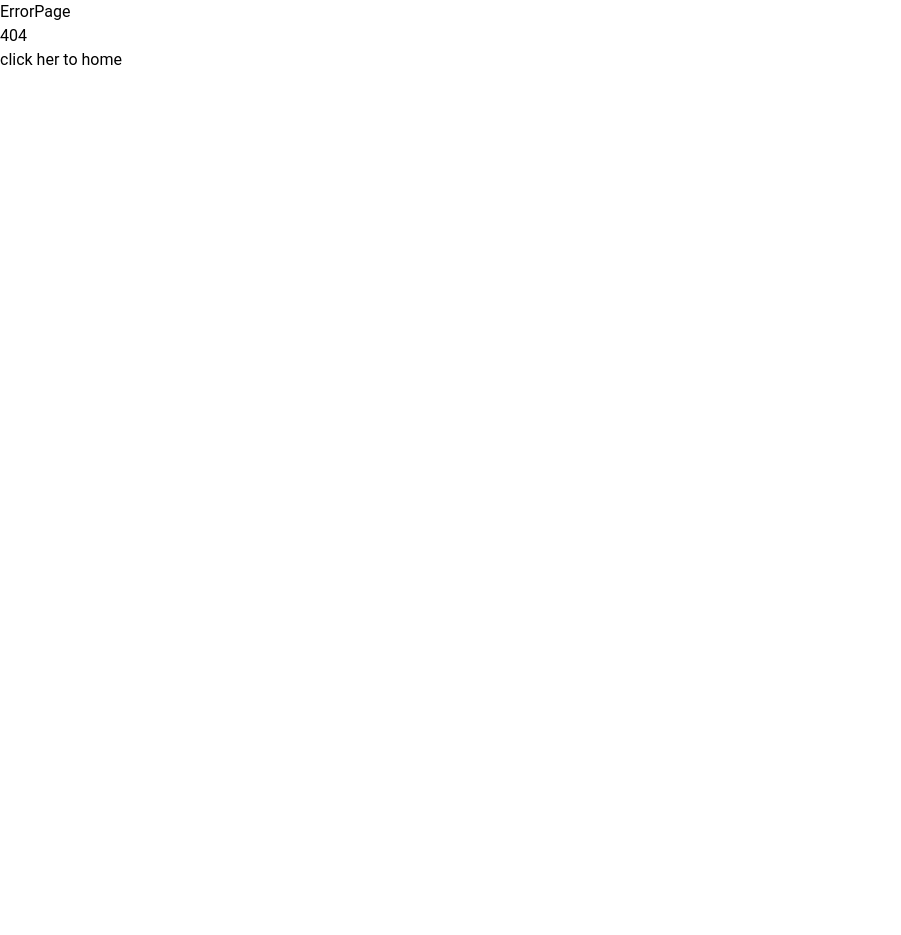
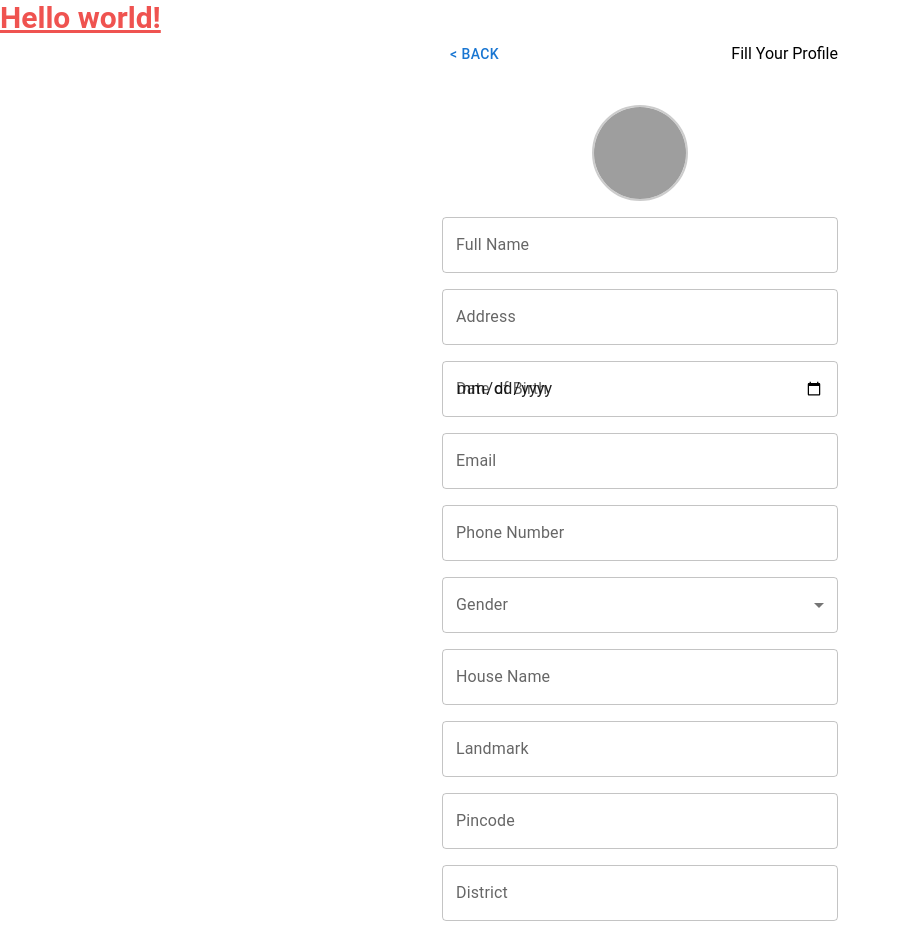
Before and after one commit to RJRYT/SC-MERN, a React (Vite) app in the folder client/: page /fillprofile in a window 1280 px wide. Before the commit this address had no page. Shown: the top 935 px of the page, without its empty margins (0-901 px from the left). Before the commit the page ends 800 px from the top, so only its background shows below. Built offline with nearby package versions, Linux system fonts and the light colour scheme; grey boxes are pictures that could not be loaded; the HTML template or start-up script is replaced by a standard one.

Commit message:
fillprofile/congratulation

```diff
--- a/client/index.html
+++ b/client/index.html
@@ -4,7 +4,7 @@
     <meta charset="UTF-8" />
     <link rel="icon" type="image/svg+xml" href="/vite.svg" />
     <meta name="viewport" content="width=device-width, initial-scale=1.0" />
-    <title>Service Connect</title>
+    <title></title>
   </head>
   <body>
     <div id="root"></div>
--- a/client/package.json
+++ b/client/package.json
@@ -10,7 +10,10 @@
     "preview": "vite preview"
   },
   "dependencies": {
+    "@emotion/react": "^11.14.0",
+    "@emotion/styled": "^11.14.0",
     "@material-tailwind/react": "^2.1.10",
+    "@mui/material": "^6.3.0",
     "react": "^18.3.1",
     "react-dom": "^18.3.1",
     "react-router-dom": "^7.1.1"
--- a/client/src/App.jsx
+++ b/client/src/App.jsx
@@ -1,5 +1,5 @@
-import { RouterProvider } from 'react-router-dom';
-import { router } from './routes/Router';
+import { RouterProvider } from "react-router-dom";
+import { router } from "./routes/Router";
 
 function App() {
   return (
--- /dev/null
+++ b/client/src/pages/root/CongratulationPage.jsx
@@ -0,0 +1,26 @@
+
+import React from 'react';
+
+export const CongratulationsPage = () => {
+  return (
+    <div className="flex items-center justify-center min-h-screen bg-gray-900">
+      <div className="bg-white rounded-xl shadow-lg p-6 text-center max-w-sm w-full">
+
+        <div className="relative mb-4">
+          <img
+            src="https://via.placeholder.com/150"
+            alt="Profile Avatar"
+            className="w-20 h-20 mx-auto rounded-full border-4 border-yellow-400"
+          />
+          <div className="absolute top-0 right-0 w-6 h-6 bg-red-500 rounded-full transform translate-x-1/2 -translate-y-1/2"></div>
+          <div className="absolute bottom-0 left-0 w-4 h-4 bg-blue-500 rounded-full transform -translate-x-1/2 translate-y-1/2"></div>
+        </div>
+        <h1 className="text-2xl font-bold text-gray-800 mb-2">Congratulations</h1>
+        <p className="text-gray-600">
+          Your Account is Ready to Use
+        </p>
+
+      </div>
+    </div>
+  );
+};
--- /dev/null
+++ b/client/src/pages/root/FillProfile.jsx
@@ -0,0 +1,106 @@
+import React from "react";
+import {
+  TextField,
+  Button,
+  Avatar,
+  Box,
+  Container,
+  MenuItem,
+} from "@mui/material";
+
+export const FillProfile = () => {
+  return (
+    <Container component="main" maxWidth="xs">
+      <Box
+        sx={{
+          display: "flex",
+          alignItems: "center",
+          justifyContent: "space-between",
+          mb: 4,
+        }}
+      >
+        <Button variant="text">{"<"} Back</Button>
+        <h1>Fill Your Profile</h1>
+      </Box>
+
+      <form>
+        <Box sx={{ display: "flex", justifyContent: "center", mb: 2 }}>
+          <Avatar
+            alt="Avatar"
+            src="/path-to-avatar-placeholder.png"
+            sx={{ width: 96, height: 96, border: "2px solid #ccc" }}
+          />
+        </Box>
+
+        <TextField
+          label="Full Name"
+          variant="outlined"
+          fullWidth
+          sx={{ mb: 2 }}
+        />
+        <TextField
+          label="Address"
+          variant="outlined"
+          fullWidth
+          sx={{ mb: 2 }}
+        />
+        <TextField
+          label="Date of Birth"
+          type="date"
+          variant="outlined"
+          fullWidth
+          sx={{ mb: 2 }}
+        />
+        <TextField label="Email" variant="outlined" fullWidth sx={{ mb: 2 }} />
+        <TextField
+          label="Phone Number"
+          variant="outlined"
+          fullWidth
+          sx={{ mb: 2 }}
+        />
+
+        <TextField
+          select
+          label="Gender"
+          variant="outlined"
+          fullWidth
+          sx={{ mb: 2 }}
+        >
+          <MenuItem value="">Gender</MenuItem>
+          <MenuItem value="male">Male</MenuItem>
+          <MenuItem value="female">Female</MenuItem>
+        </TextField>
+
+        <TextField
+          label="House Name"
+          variant="outlined"
+          fullWidth
+          sx={{ mb: 2 }}
+        />
+        <TextField
+          label="Landmark"
+          variant="outlined"
+          fullWidth
+          sx={{ mb: 2 }}
+        />
+        <TextField
+          label="Pincode"
+          variant="outlined"
+          fullWidth
+          sx={{ mb: 2 }}
+        />
+        <TextField
+          label="District"
+          variant="outlined"
+          fullWidth
+          sx={{ mb: 2 }}
+        />
+        <TextField label="State" variant="outlined" fullWidth sx={{ mb: 2 }} />
+
+        <Button type="submit" variant="contained" fullWidth sx={{ mt: 2 }}>
+          Continue
+        </Button>
+      </form>
+    </Container>
+  );
+};
```
Also changed, not shown: client/src/routes/Router.jsx (+11 -1 lines), 2 other files (tests, documents, lock files or other folders).
